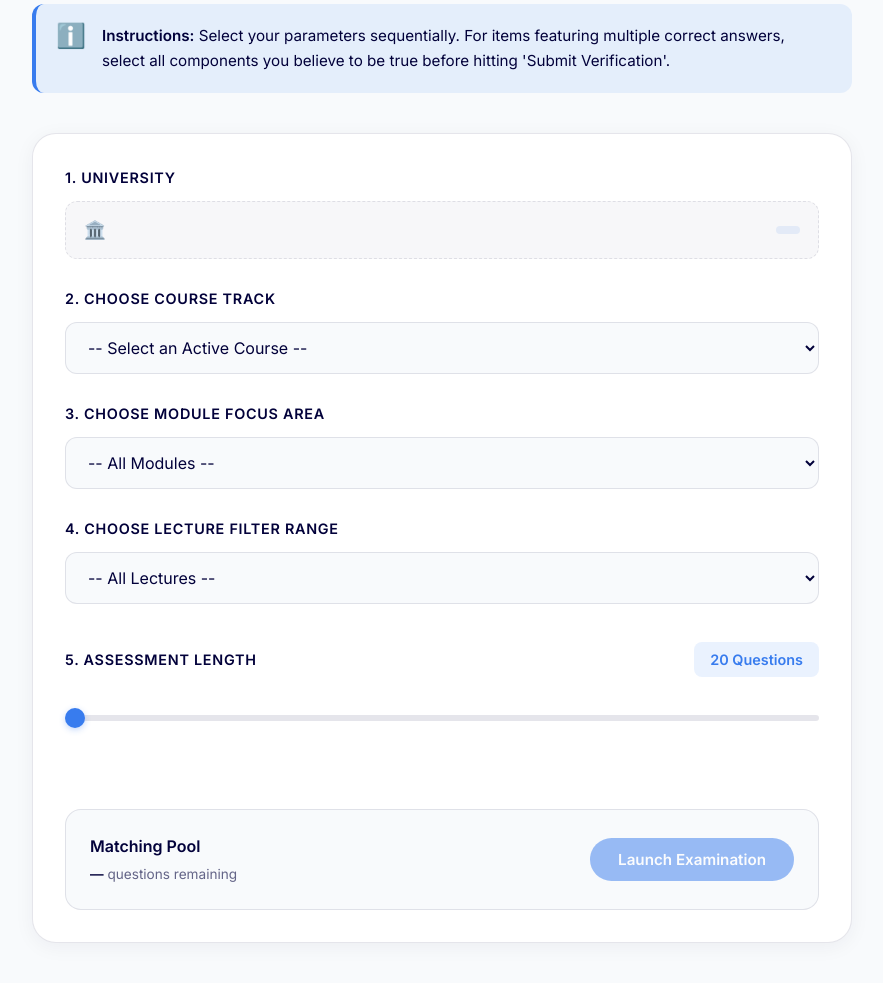
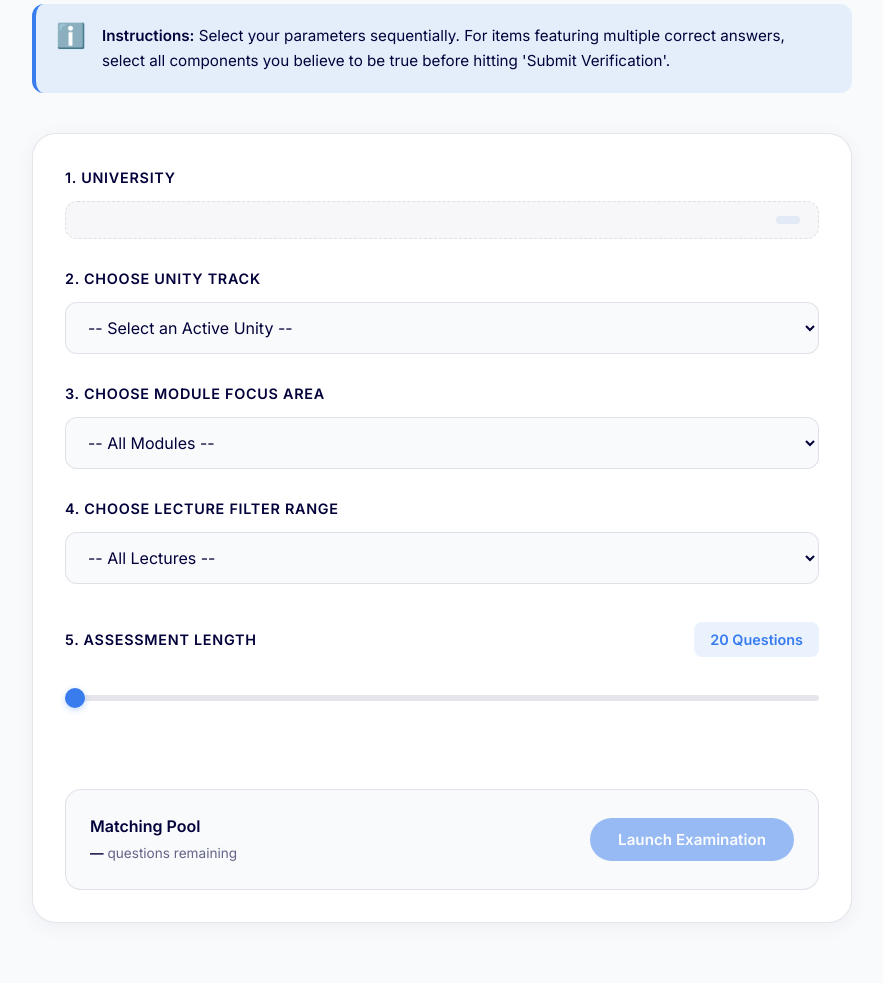
Before and after one commit to MarvyAyman/vitalia, a Django app: template quiz/templates/quiz/quiz_config.html in a window 1280 px wide. Shown: the part 162-1145 px from the top of the page, without its empty margins (198-1081 px from the left). After the commit the page ends 1085 px from the top, so only its background shows below. Run offline with Django 5.2, Linux system fonts and the light colour scheme; the template is opened without the code that fills it, so the values that code supplies are empty.

Commit message:
Rename course track to unity track in quiz config

```diff
--- a/quiz/templates/quiz/quiz_config.html
+++ b/quiz/templates/quiz/quiz_config.html
@@ -193,16 +193,16 @@
       <div class="form-group">
         <label class="form-label">1. University</label>
         <div class="form-input" style="display: flex; align-items: center; gap: 12px; cursor: default; pointer-events: none; background: rgba(2,1,58,0.03); border-style: dashed;">
-          <span style="font-size: 1.1rem; flex-shrink: 0;">🏛️</span>
+          <!-- <span style="font-size: 1.1rem; flex-shrink: 0;">🏛️</span> -->
           <span class="weight-semibold" style="color: var(--dark-navy); flex: 1;">{{ university.name }}</span>
           <span style="background: var(--blue-light); color: var(--primary-blue); font-size: 0.72rem; font-weight: 600; padding: 4px 12px; border-radius: 100px; text-transform: uppercase; letter-spacing: 0.05em; white-space: nowrap; flex-shrink: 0;">{{ academic_year.name }}</span>
         </div>
       </div>
 
       <div class="form-group">
-        <label class="form-label" for="courseSelect">2. Choose Course Track</label>
+        <label class="form-label" for="courseSelect">2. Choose Unity Track</label>
         <select id="courseSelect" class="form-input" onchange="handleFiltersChange()">
-          <option value="">-- Select an Active Course --</option>
+          <option value="">-- Select an Active Unity --</option>
           {% for crs in courses %}
             <option value="{{ crs.id }}">{{ crs.name }}</option>
           {% endfor %}
```
